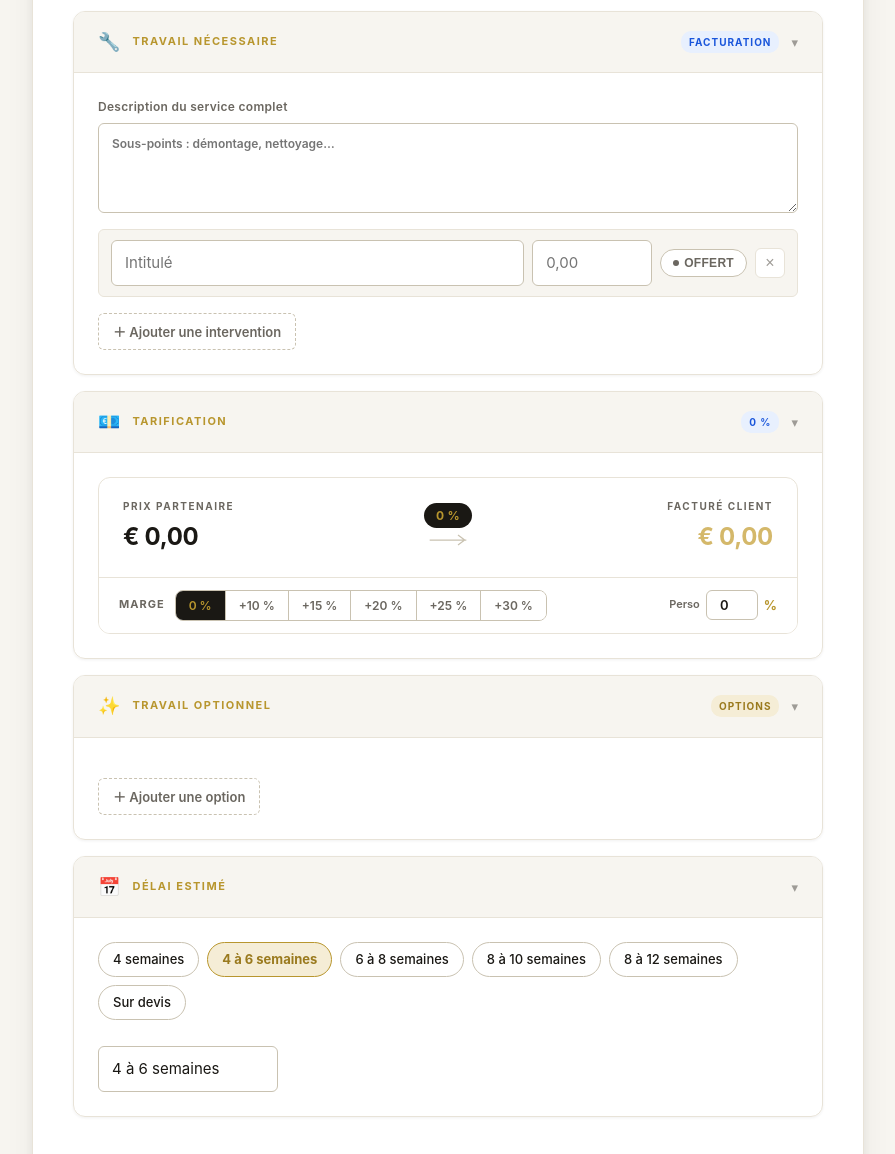
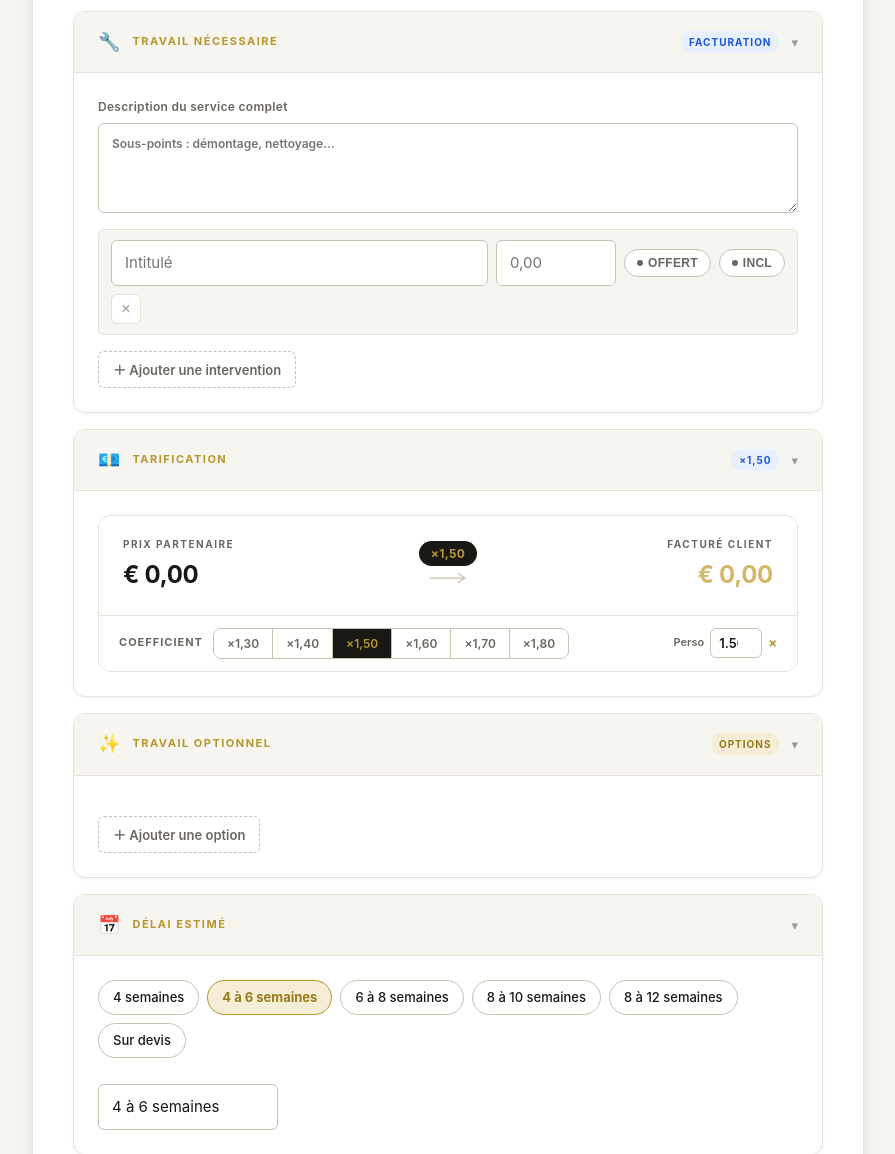
Before and after one commit to CamargAqua/DouxDevis, a Flask app: template templates/form.html in a window 1280 px wide. Shown: the part 1107-2261 px from the top of the page, without its empty margins (192-1087 px from the left). Run offline with Flask 3, Linux system fonts and the light colour scheme; the template is opened without the code that fills it, so the values that code supplies are empty.

Commit message:
Feat: devis de réparation + travail à réaliser + INCL + coefficient marque + reconnaissance marques étendue
- Titre "DEVIS DE RÉPARATION" entre logos et tableau client (PDF + DOCX)
- "INTERVENTION" / "TRAVAIL NECESSAIRE" → "TRAVAIL À RÉALISER"
- Texte par défaut si aucune info montre dans le devis partenaire
- Label "INCL" extrait et rendu (bleu) avec toggle indépendant de OFFERT
- Tarification : coefficient × marque (défauts par marque, saisie libre)
  auto-rempli quand une marque est sélectionnée dans le formulaire
- Reconnaissance marques : table canonique étendue (~30 marques),
  détection depuis nom du fichier PDF, nom du fichier passé à Claude

Co-Authored-By: Claude Sonnet 4.6 <noreply@anthropic.com>

```diff
--- a/app.py
+++ b/app.py
@@ -97,7 +97,7 @@ def create_app() -> Flask:
             return redirect(url_for("index"))
 
         try:
-            data = extract_from_pdf(pdf_bytes, api_key=api_key)
+            data = extract_from_pdf(pdf_bytes, api_key=api_key, filename=pdf_file.filename)
         except Exception as exc:
             flash(f"Erreur lors de l'extraction : {exc}", "error")
             return redirect(url_for("index"))
--- a/static/style.css
+++ b/static/style.css
@@ -198,14 +198,19 @@ textarea { resize: vertical; min-height: 90px; }
   background: var(--gold-ultra);
   border-color: var(--gold-light);
 }
-.intervention-line.is-offert input.prix-input {
+.intervention-line.is-offert input.prix-input,
+.intervention-line.is-incl input.prix-input {
   opacity: 0; pointer-events: none;
+}
+.intervention-line.is-incl {
+  background: #EEF4F8;
+  border-color: #9bbdd4;
 }
 @media(max-width: 640px) {
   .intervention-line { grid-template-columns: 1fr; }
 }
 
-.toggle-offert {
+.toggle-offert, .toggle-incl {
   display: inline-flex; align-items: center; gap: 5px;
   padding: 6px 12px; border-radius: 20px; font-size: 12px; font-weight: 700;
   border: 1.5px solid var(--line-strong); background: var(--surface); color: var(--ink-mid);
@@ -213,12 +218,18 @@ textarea { resize: vertical; min-height: 90px; }
   letter-spacing: .3px;
 }
 .toggle-offert:hover { border-color: var(--gold-light); color: var(--gold); }
-.toggle-offert.active {
-  background: var(--gold); border-color: var(--gold-deep); color: #fff;
-}
-.toggle-offert .dot {
+.toggle-offert.active { background: var(--gold); border-color: var(--gold-deep); color: #fff; }
+.toggle-incl:hover  { border-color: #9bbdd4; color: #4A7C9A; }
+.toggle-incl.active { background: #4A7C9A; border-color: #376480; color: #fff; }
+.toggle-offert .dot, .toggle-incl .dot {
   width: 6px; height: 6px; border-radius: 50%;
   background: currentColor; flex-shrink: 0;
+}
+
+.coeff-brand-hint {
+  font-size: 12px; color: var(--ink-mid); margin-top: 10px;
+  padding: 6px 10px; background: var(--gold-ultra);
+  border-radius: var(--r); border-left: 3px solid var(--gold);
 }
 
 .btn-remove {
--- a/templates/form.html
+++ b/templates/form.html
@@ -104,17 +104,21 @@
 
         <div class="interventions" id="nec-lines">
           {% for line in (data.interventions_necessaires or [{'description':'','prix':''}]) %}
-          {% set is_offert = (line.prix == 0 or line.prix_label == 'OFFERT') %}
-          {% set base_val  = '%.2f'|format(line.prix) if (line.prix and not is_offert) else '' %}
-          <div class="intervention-line {% if is_offert %}is-offert{% endif %}">
+          {% set is_offert = line.prix_label == 'OFFERT' or (line.prix == 0 and not line.prix_label) %}
+          {% set is_incl   = line.prix_label == 'INCL' %}
+          {% set base_val  = '%.2f'|format(line.prix) if (line.prix and not is_offert and not is_incl) else '' %}
+          <div class="intervention-line {% if is_offert %}is-offert{% endif %}{% if is_incl %} is-incl{% endif %}">
             <input type="text" name="nec_description[]" value="{{ line.description or '' }}" placeholder="Intitulé">
             <input type="text" name="nec_prix[]" class="prix-input"
                    data-base="{{ base_val }}"
                    value="{{ base_val }}"
                    placeholder="0,00">
-            <input type="hidden" name="nec_label[]" class="label-input" value="{{ 'OFFERT' if is_offert else '' }}">
+            <input type="hidden" name="nec_label[]" class="label-input" value="{{ 'OFFERT' if is_offert else ('INCL' if is_incl else '') }}">
             <button type="button" class="toggle-offert {% if is_offert %}active{% endif %}" onclick="toggleOffert(this)">
               <span class="dot"></span>OFFERT
+            </button>
+            <button type="button" class="toggle-incl {% if is_incl %}active{% endif %}" onclick="toggleIncl(this)">
+              <span class="dot"></span>INCL
             </button>
             <button type="button" class="btn-remove" onclick="this.closest('.intervention-line').remove();updateTotal()">×</button>
           </div>
@@ -129,7 +133,7 @@
       <div class="form-section-header" onclick="toggleSection(this)">
         <span class="section-icon">💶</span>
         <span class="section-title">Tarification</span>
-        <span class="section-badge nec" id="marge-header-badge">0 %</span>
+        <span class="section-badge nec" id="coeff-header-badge">×1,50</span>
         <span class="section-chevron">▾</span>
       </div>
       <div class="form-section-body">
@@ -140,7 +144,7 @@
               <div class="pricing-val">€&nbsp;<span id="total-display">0,00</span></div>
             </div>
             <div class="pricing-arrow-col">
-              <span class="pricing-pct-badge" id="marge-pct-badge">+0 %</span>
+              <span class="pricing-pct-badge" id="coeff-badge">×1,50</span>
               <svg class="pricing-arrow-svg" viewBox="0 0 48 14" fill="none" stroke="currentColor" stroke-width="1.5">
                 <path d="M2 7h44M36 1l8 6-8 6"/>
               </svg>
@@ -153,21 +157,22 @@
           </div>
           <hr class="pricing-divider">
           <div class="pricing-seg-row">
-            <span class="pricing-seg-lbl">Marge</span>
-            <div class="seg-ctrl">
-              <button type="button" class="seg-btn" data-pct="0"  onclick="setMarge(0)">0 %</button>
-              <button type="button" class="seg-btn" data-pct="10" onclick="setMarge(10)">+10 %</button>
-              <button type="button" class="seg-btn" data-pct="15" onclick="setMarge(15)">+15 %</button>
-              <button type="button" class="seg-btn" data-pct="20" onclick="setMarge(20)">+20 %</button>
-              <button type="button" class="seg-btn" data-pct="25" onclick="setMarge(25)">+25 %</button>
-              <button type="button" class="seg-btn" data-pct="30" onclick="setMarge(30)">+30 %</button>
+            <span class="pricing-seg-lbl">Coefficient</span>
+            <div class="seg-ctrl" id="coeff-presets">
+              <button type="button" class="seg-btn" data-coeff="1.30" onclick="setCoeff(1.30)">×1,30</button>
+              <button type="button" class="seg-btn" data-coeff="1.40" onclick="setCoeff(1.40)">×1,40</button>
+              <button type="button" class="seg-btn active" data-coeff="1.50" onclick="setCoeff(1.50)">×1,50</button>
+              <button type="button" class="seg-btn" data-coeff="1.60" onclick="setCoeff(1.60)">×1,60</button>
+              <button type="button" class="seg-btn" data-coeff="1.70" onclick="setCoeff(1.70)">×1,70</button>
+              <button type="button" class="seg-btn" data-coeff="1.80" onclick="setCoeff(1.80)">×1,80</button>
             </div>
             <div class="pricing-custom">
               <span class="pricing-custom-lbl">Perso</span>
-              <input type="number" id="marge-pct" min="0" max="200" step="1" value="0">
-              <span class="pricing-custom-unit">%</span>
+              <input type="number" id="coeff-input" min="1" max="5" step="0.05" value="1.50">
+              <span class="pricing-custom-unit">×</span>
             </div>
           </div>
+          <p id="coeff-brand-hint" class="coeff-brand-hint" style="display:none"></p>
         </div>
         <input type="hidden" name="total_ttc" id="total-override-input">
       </div>
@@ -346,12 +351,33 @@ function selectDelai(el, val) {
 document.getElementById('delai-input').addEventListener('input', () =>
   document.querySelectorAll('.delai-pill').forEach(p => p.classList.remove('selected')));
 
+/* ── Coefficients par marque ── */
+const BRAND_COEFFS = {
+  'Rolex': 1.60, 'Patek Philippe': 1.80, 'Audemars Piguet': 1.75,
+  'Richard Mille': 1.90, 'Vacheron Constantin': 1.70, 'A. Lange & Söhne': 1.75,
+  'Breguet': 1.65, 'Jaeger-LeCoultre': 1.55, 'Cartier': 1.65,
+  'Piaget': 1.65, 'Chopard': 1.65, 'Blancpain': 1.60,
+  'Chanel': 1.70, 'Breitling': 1.50, 'TAG Heuer': 1.45,
+  'Hublot': 1.55, 'Omega': 1.45, 'IWC Schaffhausen': 1.50,
+  'Panerai': 1.50, 'Zenith': 1.45, 'Girard-Perregaux': 1.55,
+  'Grand Seiko': 1.45, 'Bvlgari': 1.60, 'Hermès': 1.60,
+  'Louis Vuitton': 1.55, 'Tudor': 1.40, 'Longines': 1.35,
+  'March LA.B': 1.40, 'Frederique Constant': 1.35,
+};
+const DEFAULT_COEFF = 1.50;
+
 /* ── Toggle OFFERT ── */
 function toggleOffert(btn) {
-  const line  = btn.closest('.intervention-line');
-  const prix  = line.querySelector('.prix-input');
-  const label = line.querySelector('.label-input');
-  const on    = !btn.classList.contains('active');
+  const line   = btn.closest('.intervention-line');
+  const prix   = line.querySelector('.prix-input');
+  const label  = line.querySelector('.label-input');
+  const inclBtn = line.querySelector('.toggle-incl');
+  const on     = !btn.classList.contains('active');
+  // Désactiver INCL si actif
+  if (on && inclBtn && inclBtn.classList.contains('active')) {
+    inclBtn.classList.remove('active');
+    line.classList.remove('is-incl');
+  }
   btn.classList.toggle('active', on);
   line.classList.toggle('is-offert', on);
   label.value = on ? 'OFFERT' : '';
@@ -360,74 +386,84 @@ function toggleOffert(btn) {
   updateTotal();
 }
 
-/* ── Total live + marge ── */
+/* ── Toggle INCL ── */
+function toggleIncl(btn) {
+  const line      = btn.closest('.intervention-line');
+  const prix      = line.querySelector('.prix-input');
+  const label     = line.querySelector('.label-input');
+  const offertBtn = line.querySelector('.toggle-offert');
+  const on        = !btn.classList.contains('active');
+  // Désactiver OFFERT si actif
+  if (on && offertBtn && offertBtn.classList.contains('active')) {
+    offertBtn.classList.remove('active');
+    line.classList.remove('is-offert');
+  }
+  btn.classList.toggle('active', on);
+  line.classList.toggle('is-incl', on);
+  label.value = on ? 'INCL' : '';
+  if (on)  { prix.dataset.base = prix.value; prix.value = ''; }
+  else     { prix.value = prix.dataset.base || ''; }
+  updateTotal();
+}
+
+/* ── Total live + coefficient ── */
 function fmt(n) { return n.toLocaleString('fr-FR',{minimumFractionDigits:2,maximumFractionDigits:2}); }
 
 function updateTotal() {
-  const pct = parseFloat(document.getElementById('marge-pct').value) || 0;
+  const coeff = parseFloat(document.getElementById('coeff-input').value) || 1.0;
   let base = 0;
-
   document.querySelectorAll('#nec-lines .intervention-line').forEach(line => {
-    if (line.querySelector('.label-input').value === 'OFFERT') return;
-    const v = parseFloat((line.querySelector('.prix-input').dataset.base || '0').replace(',','.'));
+    const lbl = line.querySelector('.label-input').value;
+    if (lbl === 'OFFERT' || lbl === 'INCL') return;
+    const src = line.querySelector('.prix-input');
+    const v = parseFloat((src.dataset.base || src.value || '0').replace(',','.'));
     if (!isNaN(v)) base += v;
   });
 
-  const final = base * (1 + pct / 100);
+  const final = base * coeff;
   document.getElementById('total-display').textContent = fmt(base);
   document.getElementById('total-final-display').textContent = fmt(final);
   document.getElementById('total-override-input').value = final.toFixed(2);
 
   const gain = final - base;
-  document.getElementById('marge-result').textContent = gain > 0 ? `+ ${fmt(gain)} € de marge` : '';
+  const gainPct = base > 0 ? Math.round((coeff - 1) * 100) : 0;
+  document.getElementById('marge-result').textContent =
+    gain > 0.01 ? `+ ${fmt(gain)} € de marge (+${gainPct}%)` : '';
 
-  const pctLabel = pct > 0 ? `+${pct} %` : '0 %';
-  document.getElementById('marge-pct-badge').textContent = pctLabel;
-  document.getElementById('marge-header-badge').textContent = pctLabel;
+  const coeffLabel = `×${coeff.toFixed(2).replace('.',',')}`;
+  document.getElementById('coeff-badge').textContent = coeffLabel;
+  document.getElementById('coeff-header-badge').textContent = coeffLabel;
 
-  document.querySelectorAll('.seg-btn[data-pct]').forEach(p =>
-    p.classList.toggle('active', parseInt(p.dataset.pct) === pct));
+  document.querySelectorAll('#coeff-presets .seg-btn').forEach(b =>
+    b.classList.toggle('active', Math.abs(parseFloat(b.dataset.coeff) - coeff) < 0.001));
 }
 
-function setMarge(pct) {
-  document.getElementById('marge-pct').value = pct;
-  applyMargeToLines(pct);
+function setCoeff(val) {
+  document.getElementById('coeff-input').value = val;
   updateTotal();
 }
 
-function applyMargeToLines(pct) {
-  document.querySelectorAll('#nec-lines .intervention-line').forEach(line => {
-    if (line.querySelector('.label-input').value === 'OFFERT') return;
-    const prix = line.querySelector('.prix-input');
-    // Stocker la base à la première application
-    if (!prix.dataset.base && prix.value) prix.dataset.base = prix.value;
-    const base = parseFloat((prix.dataset.base || '0').replace(',','.'));
-    if (!isNaN(base) && base > 0) {
-      const marked = base * (1 + pct / 100);
-      prix.value = marked.toFixed(2);
-    }
-  });
-}
+document.getElementById('coeff-input').addEventListener('input', updateTotal);
 
-document.getElementById('marge-pct').addEventListener('input', () => {
-  const pct = parseFloat(document.getElementById('marge-pct').value) || 0;
-  applyMargeToLines(pct);
-  updateTotal();
-});
-
-// Quand l'utilisateur modifie manuellement un prix, mettre à jour data-base
+// Quand l'utilisateur modifie un prix manuellement → mettre à jour data-base
 document.getElementById('nec-lines').addEventListener('input', e => {
   if (e.target.classList.contains('prix-input')) {
-    const pct = parseFloat(document.getElementById('marge-pct').value) || 0;
-    if (pct > 0) {
-      const v = parseFloat(e.target.value.replace(',','.')) || 0;
-      e.target.dataset.base = (v / (1 + pct / 100)).toFixed(2);
-    } else {
-      e.target.dataset.base = e.target.value;
-    }
+    e.target.dataset.base = e.target.value;
     updateTotal();
   }
 });
+
+// Appliquer le coefficient marque quand une marque est sélectionnée
+const _origSelectMarque = window.selectMarque;
+window.selectMarque = function(val) {
+  _origSelectMarque(val);
+  const coeff = BRAND_COEFFS[val] || DEFAULT_COEFF;
+  document.getElementById('coeff-input').value = coeff;
+  const hint = document.getElementById('coeff-brand-hint');
+  hint.textContent = `Coefficient par défaut ${val} : ×${coeff.toFixed(2).replace('.',',')}`;
+  hint.style.display = 'block';
+  updateTotal();
+};
 
 updateTotal();
 
@@ -436,11 +472,15 @@ function addLine(prefix) {
   const cont = document.getElementById(prefix+'-lines');
   const div  = document.createElement('div');
   div.className = 'intervention-line';
+  const inclBtn = prefix === 'nec'
+    ? `<button type="button" class="toggle-incl" onclick="toggleIncl(this)"><span class="dot"></span>INCL</button>`
+    : '';
   div.innerHTML = `
     <input type="text" name="${prefix}_description[]" placeholder="Intitulé">
     <input type="text" name="${prefix}_prix[]" class="prix-input" data-base="" placeholder="0,00">
     <input type="hidden" name="${prefix}_label[]" class="label-input" value="">
     <button type="button" class="toggle-offert" onclick="toggleOffert(this)"><span class="dot"></span>OFFERT</button>
+    ${inclBtn}
     <button type="button" class="btn-remove" onclick="this.closest('.intervention-line').remove();updateTotal()">×</button>`;
   cont.appendChild(div);
   div.querySelector('.prix-input').focus();
```
Also changed, not shown: docx_generator.py (+17 -4 lines), pdf_extractor.py (+137 -31 lines), pdf_generator.py (+31 -10 lines).
